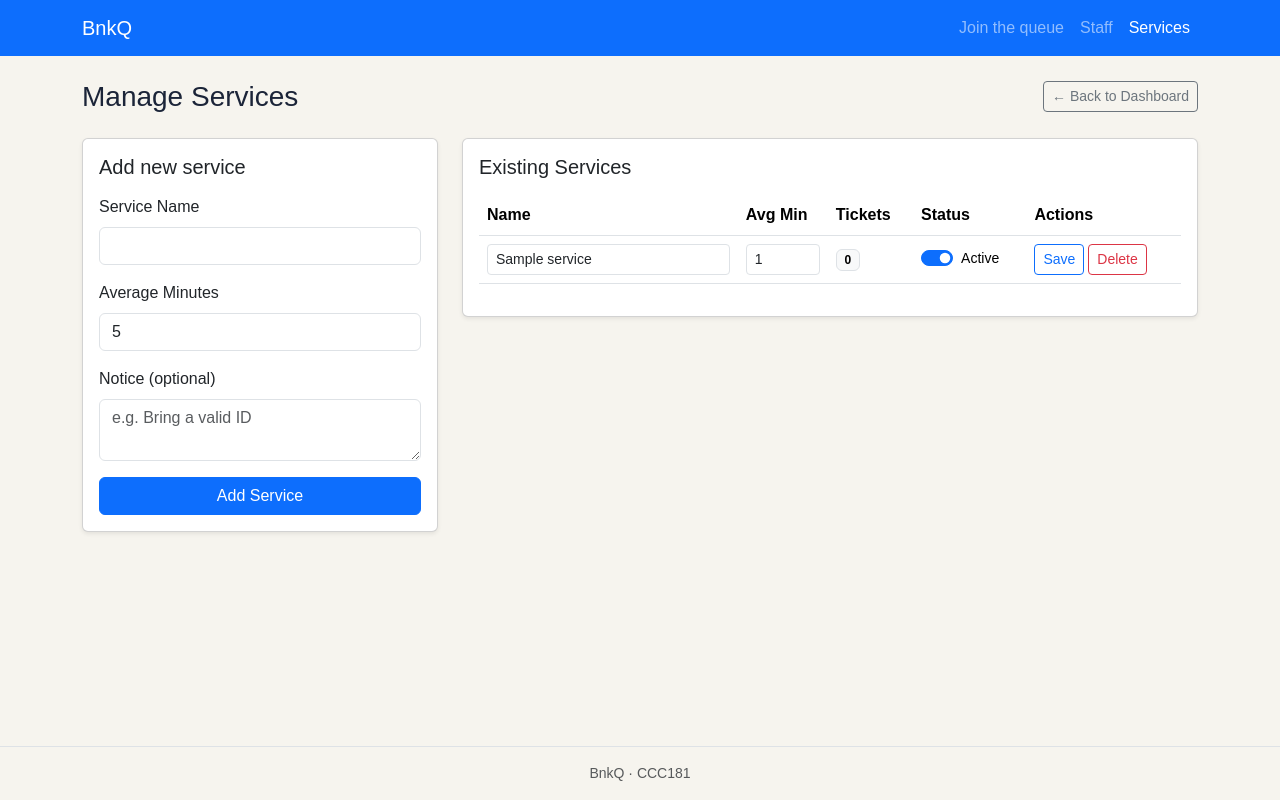
After one commit to KelvinGrim/CCC181, a Flask app: page /staff/services in a window 1280 px wide. The commit adds this page. Run offline with Flask 3, Linux system fonts and the light colour scheme; tables that the repository leaves empty hold one stand-in row (values such as "Sample post").

Commit message:
Added Part 9

```diff
--- a/app.py
+++ b/app.py
@@ -75,15 +75,7 @@ def ticket_status(ticket_id):
     near = t.status == "waiting" and ahead + 1 <= NOTIFY_AT
     return {"status": t.status, "ahead": ahead, "near": near}
 
-@app.post("/queue/<int:ticket_id>/leave")
-def leave(ticket_id):
-    t = db.get_or_404(Ticket, ticket_id)
-    if t.status == "waiting":
-        t.status = "left"
-        t.closed_at = func.now()
-        db.session.commit()
-        flash(f"You left the queue. Ticket #{ticket_id} was cancelled.", "info")
-    return redirect(url_for("index"))
+
 
 def all_services():
     return db.session.scalars(
@@ -167,34 +159,113 @@ def staff_dashboard():
                            selected=service_id, current=current, up_next=up_next,
                            waiting_counts=waiting_counts)
 
+STAFF_ACTIONS = {"call": "called", "serve": "served", "no-show": "no-show"}
+
 @app.post("/staff/tickets/<int:ticket_id>/<action>")
 def staff_action(ticket_id, action):
-    new_status = {"call": "called", "serve": "served", "no-show": "no-show"}.get(action)
-    t = db.session.get(Ticket, ticket_id)
-    if t is None or new_status is None:
+    new_status = STAFF_ACTIONS.get(action)
+    if new_status is None:
         abort(404)
+    t = db.get_or_404(Ticket, ticket_id)
+    t.status = new_status
 
-    if action == "call":
-        if t.status != "waiting":
-            flash(f"Ticket #{ticket_id} is not waiting.", "warning")
-            return redirect(url_for("staff_dashboard"))
-        already_called = db.session.scalar(
-            db.select(func.count()).select_from(Ticket).where(Ticket.status == "called"))
-        if already_called:
-            flash("Mark the current ticket as Served or No-show before calling the next one.", "warning")
-            return redirect(url_for("staff_dashboard"))
-        t.status = "called"
+    if new_status == "called":
         t.called_at = func.now()
     else:
-        if t.status != "called":
-            flash(f"Only a called ticket can be marked {new_status}.", "warning")
-            return redirect(url_for("staff_dashboard"))
-        t.status = new_status
         t.closed_at = func.now()
 
     db.session.commit()
     flash(f"Ticket #{ticket_id} marked {new_status}.", "info")
     return redirect(url_for("staff_dashboard"))
+
+
+@app.post("/queue/<int:ticket_id>/leave")
+def leave(ticket_id):
+    t = db.get_or_404(Ticket, ticket_id)
+    if t.status == "waiting":
+        t.status = "left"
+        t.closed_at = func.now()
+        db.session.commit()
+    flash("You left the queue.", "info")
+    return redirect(url_for("index"))
+
+
+@app.post("/staff/tickets/<int:ticket_id>/delete")
+def delete_ticket(ticket_id):
+    t = db.get_or_404(Ticket, ticket_id)
+    db.session.delete(t)
+    db.session.commit()
+    flash(f"Ticket #{ticket_id} was deleted.", "warning")
+    return redirect(url_for("staff_dashboard"))
+
+def active_services():
+    stmt = db.select(Service).filter_by(is_active=True).order_by(Service.name)
+    return db.session.scalars(stmt).all()
+
+@app.get("/staff/services")
+def services_list():
+    return render_template("services.html", services=all_services())
+
+
+@app.post("/staff/services")
+def service_create():
+    name = request.form.get("name", "").strip()
+    minutes = request.form.get("avg_minutes", type=int)
+    notice = request.form.get("notice", "").strip() or None
+
+    if not name or len(name) > 60 or not minutes or minutes <= 0:
+        flash("Enter a name (up to 60 characters) and minutes greater than 0.", "danger")
+        return redirect(url_for("services_list"))
+
+    db.session.add(Service(name=name, avg_minutes=minutes, notice=notice))
+    try:
+        db.session.commit()
+        flash(f"Service “{name}” added.", "success")
+    except IntegrityError:
+        db.session.rollback()
+        flash(f"A service named “{name}” already exists.", "danger")
+
+    return redirect(url_for("services_list"))
+
+
+@app.post("/staff/services/<int:service_id>/edit")
+def service_edit(service_id):
+    s = db.get_or_404(Service, service_id)
+    name = request.form.get("name", "").strip()
+    minutes = request.form.get("avg_minutes", type=int)
+    notice = request.form.get("notice", "").strip() or None
+    is_active = request.form.get("is_active") == "on"
+
+    if not name or len(name) > 60 or not minutes or minutes <= 0:
+        flash("Invalid service name or average minutes.", "danger")
+        return redirect(url_for("services_list"))
+
+    s.name = name
+    s.avg_minutes = minutes
+    s.notice = notice
+    s.is_active = is_active
+
+    try:
+        db.session.commit()
+        flash(f"Service “{s.name}” updated.", "success")
+    except IntegrityError:
+        db.session.rollback()
+        flash(f"A service named “{name}” already exists.", "danger")
+
+    return redirect(url_for("services_list"))
+
+
+@app.post("/staff/services/<int:service_id>/delete")
+def service_delete(service_id):
+    s = db.get_or_404(Service, service_id)
+    if s.tickets:
+        flash(f"“{s.name}” has tickets, so it cannot be deleted. Turn it off instead.", "danger")
+        return redirect(url_for("services_list"))
+
+    db.session.delete(s)
+    db.session.commit()
+    flash(f"Service “{s.name}” deleted.", "warning")
+    return redirect(url_for("services_list"))
 
 @app.route("/hello")
 def hello():
--- a/static/js/main.js
+++ b/static/js/main.js
@@ -9,3 +9,9 @@ if (joinForm) {
     button.textContent = "Getting your ticket…";
   });
 }
+
+document.querySelectorAll("form[data-confirm]").forEach((form) => {
+  form.addEventListener("submit", (event) => {
+    if (!confirm(form.dataset.confirm)) event.preventDefault();
+  });
+});
--- a/templates/base.html
+++ b/templates/base.html
@@ -20,7 +20,7 @@
         <span class="navbar-toggler-icon"></span>
       </button>
       <div class="collapse navbar-collapse" id="mainNav">
-        <ul class="navbar-nav ms-auto">
+<ul class="navbar-nav ms-auto">
           <li class="nav-item">
             <a class="nav-link {% if request.endpoint == 'join_form' %}active{% endif %}"
                {% if request.endpoint == 'join_form' %}aria-current="page"{% endif %}
@@ -30,6 +30,13 @@
             <a class="nav-link {% if request.endpoint == 'staff_dashboard' %}active{% endif %}"
                {% if request.endpoint == 'staff_dashboard' %}aria-current="page"{% endif %}
                href="{{ url_for('staff_dashboard') }}">Staff</a>
+          </li>
+          <li class="nav-item">
+            <a class="nav-link {% if request.endpoint == 'services_list' %}active{% endif %}"
+               {% if request.endpoint == 'services_list' %}aria-current="page"{% endif %}
+               href="{{ url_for('services_list') }}">Services</a>
+          </li>
+        </ul>
           </li>
         </ul>
       </div>
--- /dev/null
+++ b/templates/services.html
@@ -0,0 +1,89 @@
+{% extends "base.html" %}
+{% block title %}Manage Services · BnkQ{% endblock %}
+
+{% block content %}
+<div class="d-flex justify-content-between align-items-center mb-4">
+  <h1 class="h3 mb-0">Manage Services</h1>
+  <a href="{{ url_for('staff_dashboard') }}" class="btn btn-outline-secondary btn-sm">← Back to Dashboard</a>
+</div>
+
+<div class="row g-4">
+  <div class="col-12 col-lg-4">
+    <div class="card shadow-sm">
+      <div class="card-body">
+        <h2 class="h5 card-title mb-3">Add new service</h2>
+        <form method="post" action="{{ url_for('service_create') }}">
+          <div class="mb-3">
+            <label for="name" class="form-label">Service Name</label>
+            <input type="text" id="name" name="name" class="form-control" required maxlength="60">
+          </div>
+          <div class="mb-3">
+            <label for="avg_minutes" class="form-label">Average Minutes</label>
+            <input type="number" id="avg_minutes" name="avg_minutes" class="form-control" value="5" min="1" required>
+          </div>
+          <div class="mb-3">
+            <label for="notice" class="form-label">Notice (optional)</label>
+            <textarea id="notice" name="notice" class="form-control" rows="2" placeholder="e.g. Bring a valid ID"></textarea>
+          </div>
+          <button type="submit" class="btn btn-primary w-100">Add Service</button>
+        </form>
+      </div>
+    </div>
+  </div>
+
+  <div class="col-12 col-lg-8">
+    <div class="card shadow-sm">
+      <div class="card-body">
+        <h2 class="h5 card-title mb-3">Existing Services</h2>
+        <div class="table-responsive">
+          <table class="table align-middle">
+            <thead>
+              <tr>
+                <th scope="col">Name</th>
+                <th scope="col">Avg Min</th>
+                <th scope="col">Tickets</th>
+                <th scope="col">Status</th>
+                <th scope="col">Actions</th>
+              </tr>
+            </thead>
+            <tbody>
+              {% for s in services %}
+              <tr>
+                <form method="post" action="{{ url_for('service_edit', service_id=s.id) }}">
+                  <td>
+                    <input type="text" name="name" class="form-control form-control-sm" value="{{ s.name }}" required maxlength="60">
+                  </td>
+                  <td style="width: 90px;">
+                    <input type="number" name="avg_minutes" class="form-control form-control-sm" value="{{ s.avg_minutes }}" min="1" required>
+                  </td>
+                  <td>
+                    <span class="badge text-bg-light border">{{ s.tickets|length }}</span>
+                  </td>
+                  <td>
+                    <div class="form-check form-switch">
+                      <input class="form-check-input" type="checkbox" name="is_active" id="active-{{ s.id }}" {% if s.is_active %}checked{% endif %}>
+                      <label class="form-check-label small" for="active-{{ s.id }}">
+                        {{ 'Active' if s.is_active else 'Off' }}
+                      </label>
+                    </div>
+                  </td>
+                  <td>
+                    <div class="d-flex gap-1">
+                      <button type="submit" class="btn btn-outline-primary btn-sm">Save</button>
+                </form>
+                      <form method="post" action="{{ url_for('service_delete', service_id=s.id) }}"
+                            data-confirm="Delete service “{{ s.name }}”? This cannot be undone.">
+                        <button type="submit" class="btn btn-outline-danger btn-sm">Delete</button>
+                      </form>
+                    </div>
+                  </td>
+              </tr>
+              {% endfor %}
+            </tbody>
+          </table>
+        </div>
+      </div>
+    </div>
+  </div>
+</div>
+{% endblock %}
```
Also changed, not shown: templates/staff.html (+13 -1 lines).
